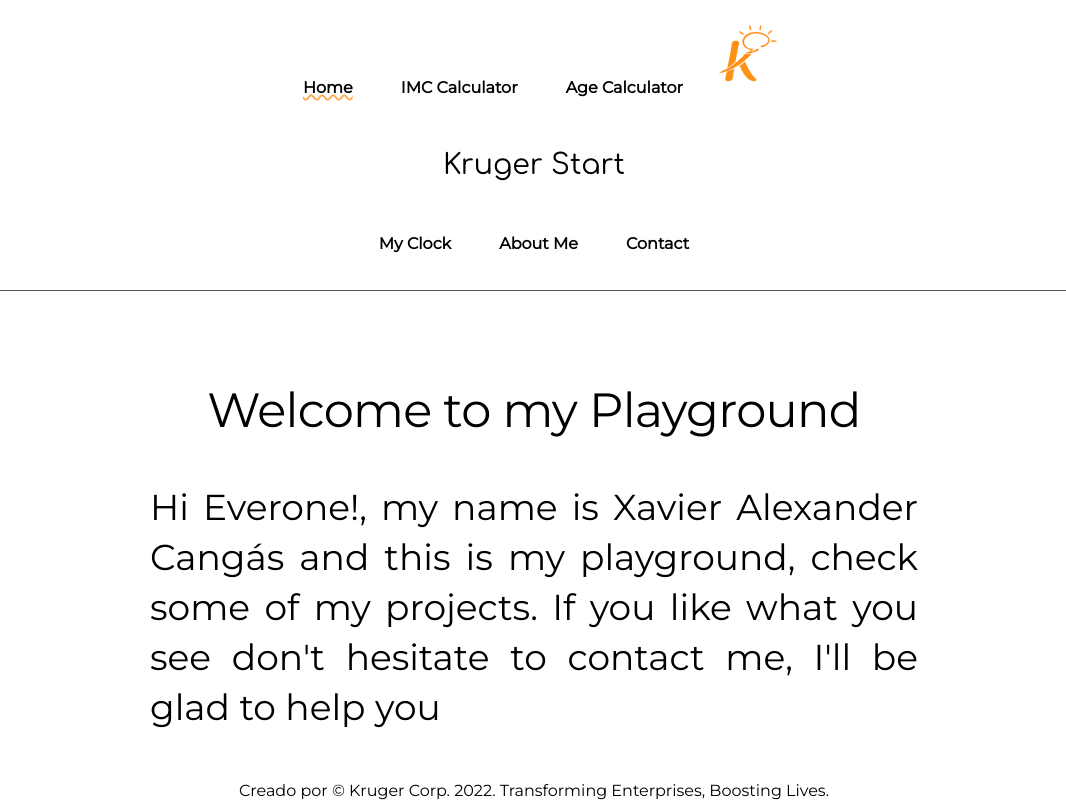
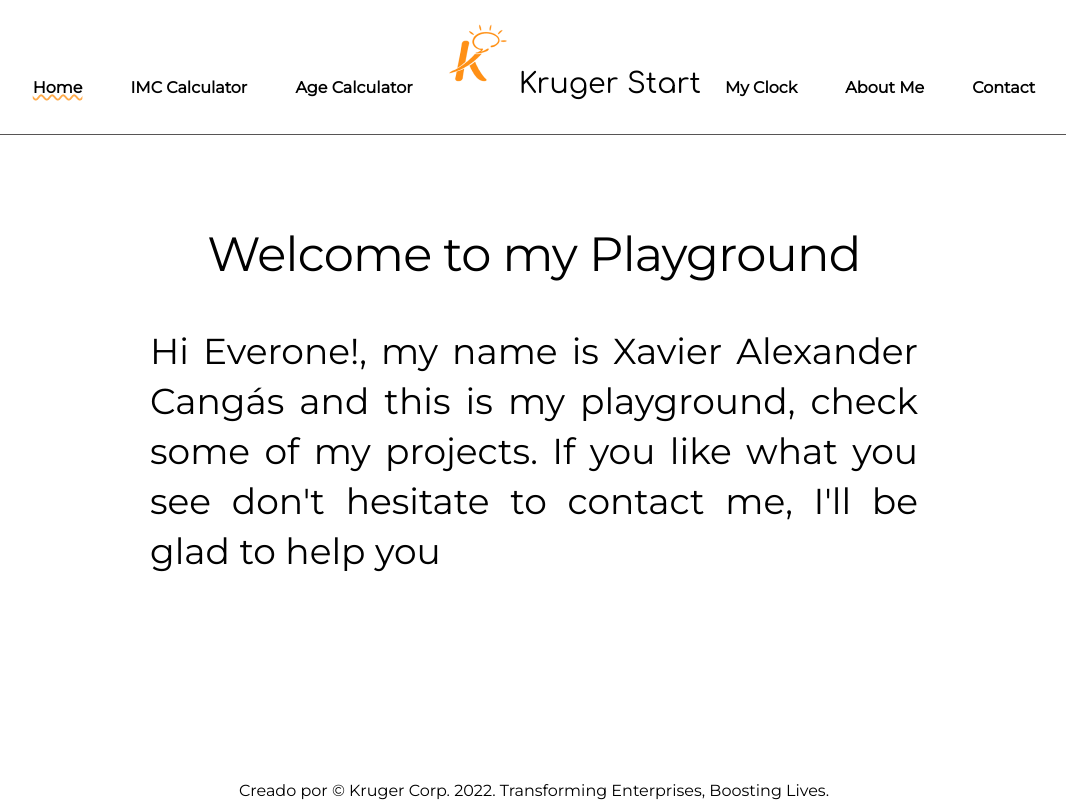
Before and after one commit to xander06/hellocss, a React (Create React App) app: page / in a window 1280 px wide. Shown: the whole page, without its empty margins (106-1172 px from the left). Built offline with nearby package versions, Linux system fonts and the light colour scheme.

Commit message:
modificado error deploy  p por a  y css

```diff
--- a/src/App.scss
+++ b/src/App.scss
@@ -56,6 +56,9 @@ body{
     padding: 1%;
     position: relative;
     border-bottom: 1px solid #575555;
+}
+.nav-tittle p {
+display: inline;
 }
 
 .navelement{
--- a/src/components/Navbar.jsx
+++ b/src/components/Navbar.jsx
@@ -9,7 +9,7 @@ const NavBar = () => {
                <NavLink className={({isActive}) => isActive ? "navelementact" : "navelement"} to="/imgcalc">IMC Calculator</NavLink>
                <NavLink className={({isActive}) => isActive ? "navelementact" : "navelement"} to="/agecalc">Age Calculator</NavLink>
                <div className="logo"><img src="../img/logo.png" alt="Logo kruger"/>
-               <p > Kruger Start</p></div>
+               <p>Kruger Start</p></div>
                <NavLink className={({isActive}) => isActive ? "navelementact" : "navelement"} to="/clock">My Clock</NavLink>
                <NavLink className={({isActive}) => isActive ? "navelementact" : "navelement"} to="/about">About Me</NavLink>
                <NavLink className={({isActive}) => isActive ? "navelementact" : "navelement"} to="/contact">Contact</NavLink>
```
